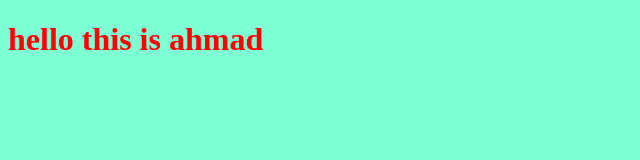
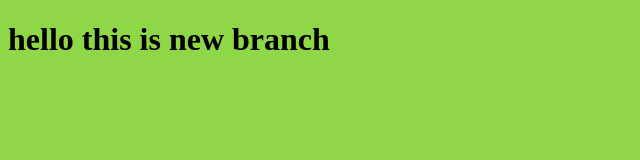
Before and after one commit to AhmadALAhmad1/MyProject, a plain HTML site: page index.html in a window 1280 px wide. Shown: the whole page, without its empty margins (0-640 px from the left). Drawn offline with Linux system fonts and the light colour scheme.

Commit message:
changing style for title

```diff
--- a/index.html
+++ b/index.html
@@ -9,8 +9,7 @@
 
 </head>
 <body>
-    <h1>hello this is ahmad</h1>
-
+    <h1>hello this is new branch </h1>
     <script src="app.js"></script>
 </body>
 </html>
--- a/style.css
+++ b/style.css
@@ -1,7 +1,7 @@
 h1{
-    color:red;
+    color:black;
 }
 
 body{
-    background-color: aquamarine;
+    background-color: rgb(143, 215, 70);
 }
```
